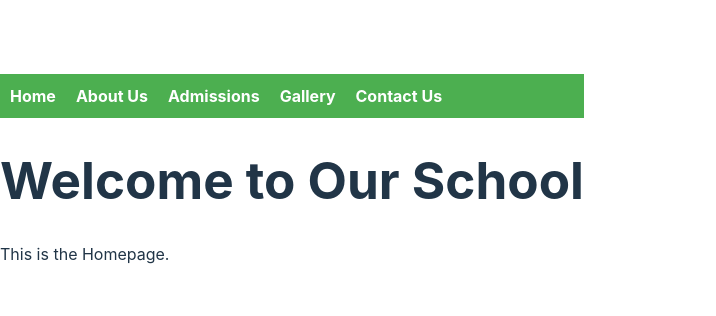
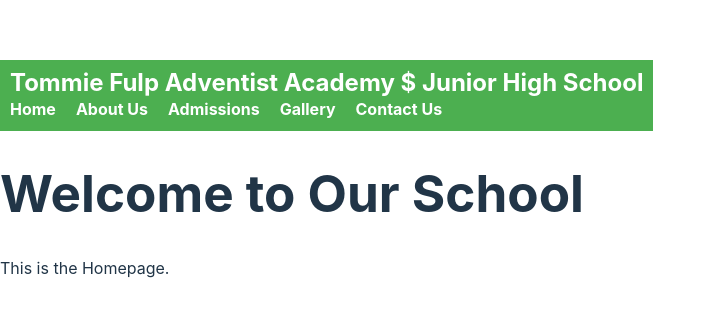
Before and after one commit to joek-yo/school-website, a React (Vite) app: page / in a window 1280 px wide. Shown: the part 222-538 px from the top of the page, without its empty margins (0-716 px from the left). Built offline with nearby package versions, Linux system fonts and the light colour scheme.

Commit message:
Add school name to Navbar and update styles

```diff
--- a/src/components/Navbar.css
+++ b/src/components/Navbar.css
@@ -3,6 +3,12 @@
 nav {
   background-color: #4CAF50; /* Green background */
   padding: 10px; /* Padding around the nav */
+}
+
+nav h1 {
+  color: white; /* White text color for the school name */
+  margin: 0; /* Remove margin */
+  font-size: 1.5em; /* Increase font size */
 }
 
 nav ul {
--- a/src/components/Navbar.jsx
+++ b/src/components/Navbar.jsx
@@ -1,12 +1,13 @@
 // Navbar.jsx - Component for the Navigation Bar
 
-import './Navbar.css';
 import React from 'react';
 import { Link } from 'react-router-dom';
+import './Navbar.css';
 
 const Navbar = () => {
   return (
     <nav>
+      <h1>Tommie Fulp Adventist Academy $ Junior High School</h1>
       <ul>
         <li><Link to="/">Home</Link></li>
         <li><Link to="/about">About Us</Link></li>
```
